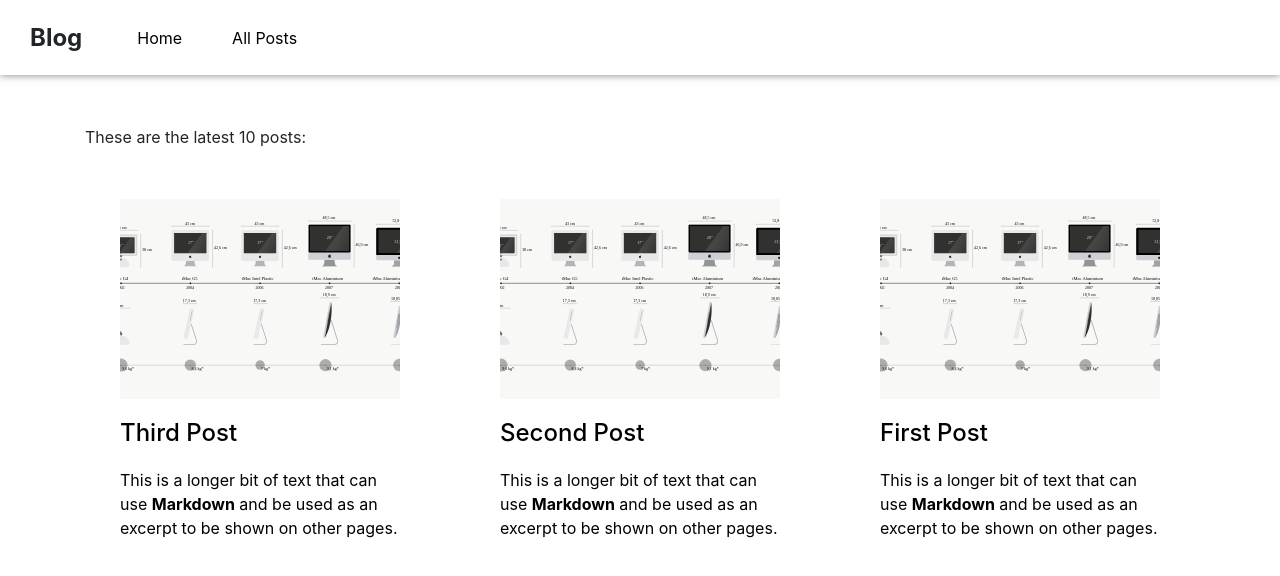
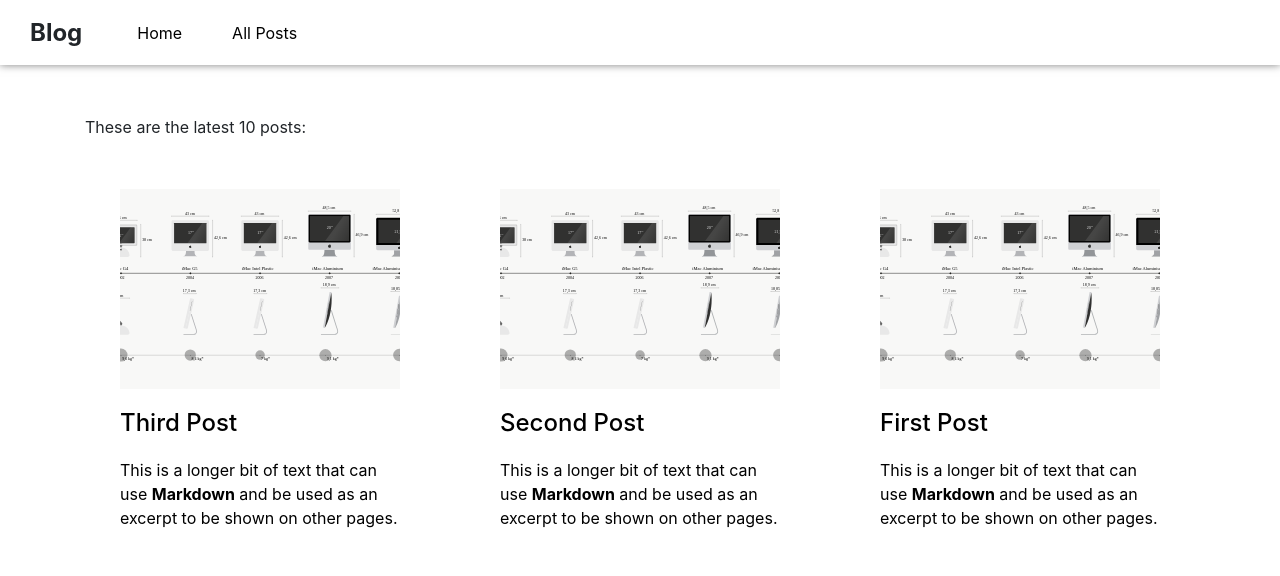
Before and after one commit to eiskalteschatten/next-static-blog, a Next.js app: page / in a window 1280 px wide. Shown: the top 576 px of the page. Built offline with nearby package versions, Linux system fonts and the light colour scheme.

Commit message:
Change the size of the nav bar

```diff
--- a/src/components/NavBar/NavBar.module.scss
+++ b/src/components/NavBar/NavBar.module.scss
@@ -3,7 +3,7 @@
   margin-bottom: 50px;
   display: flex;
   align-items: center;
-  height: 75px;
+  height: 65px;
   padding: 0 30px;
 }
 
```
